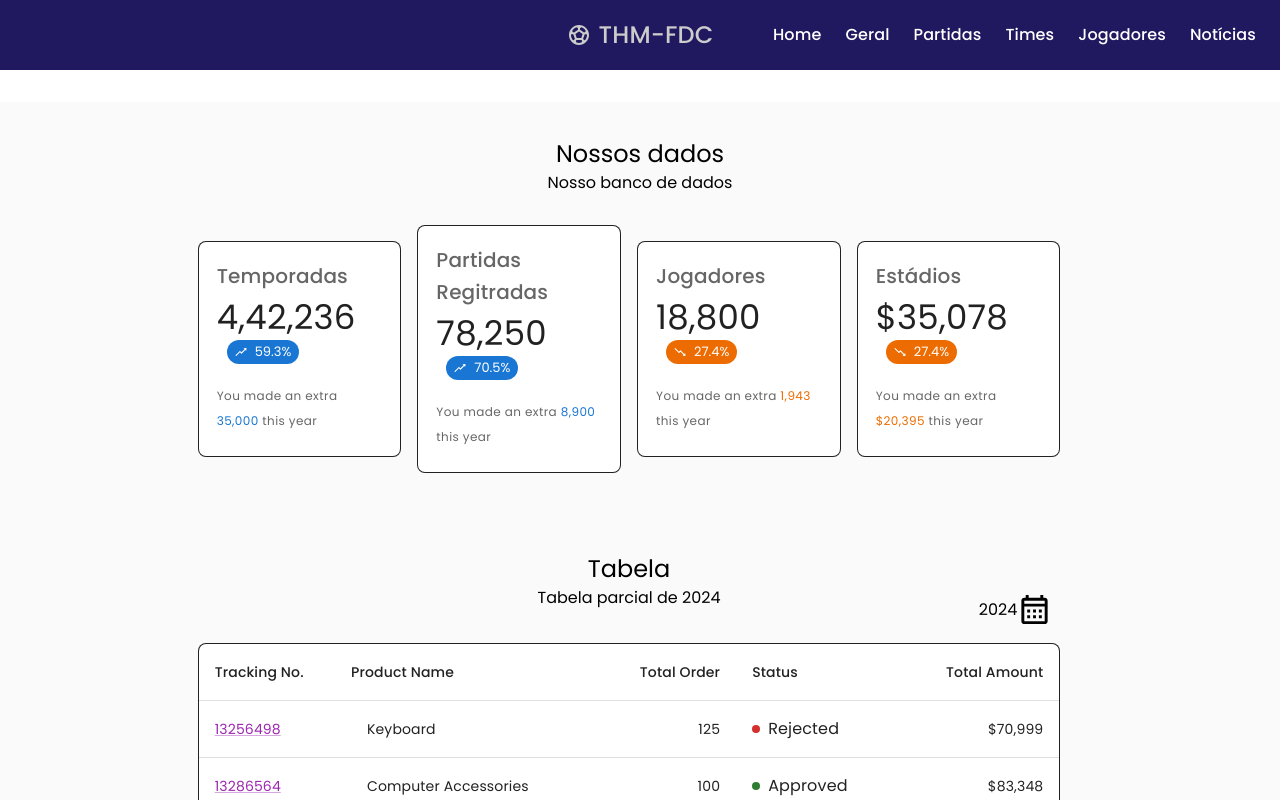
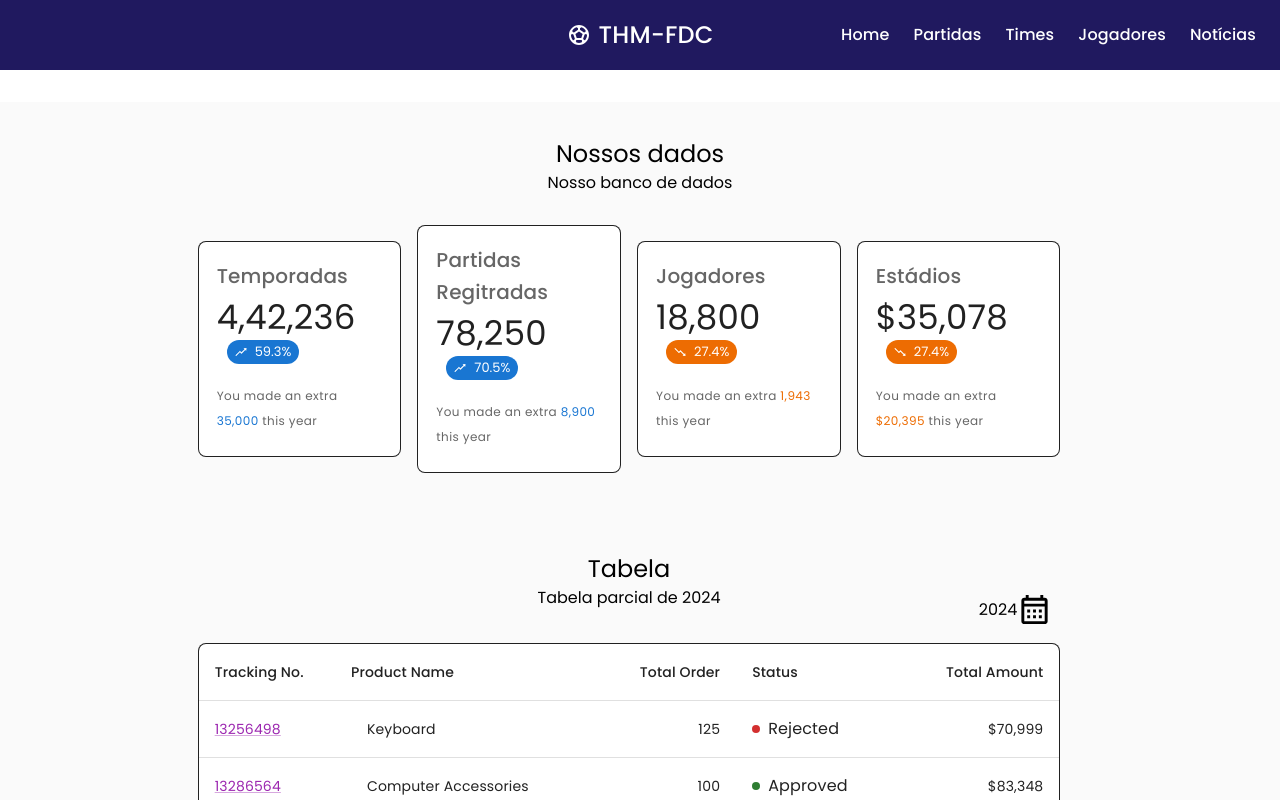
Before and after one commit to giovananog/Football-Data-Collector, a React (Create React App) app in the folder frontend/thm-fdc/: page /geral in a window 1280 px wide. Shown: the top 800 px of the page. Built offline with nearby package versions, Linux system fonts and the light colour scheme.

Commit message:
feat: remove general link on header

```diff
--- a/frontend/thm-fdc/src/components/header/Header.jsx
+++ b/frontend/thm-fdc/src/components/header/Header.jsx
@@ -13,8 +13,8 @@ const rightLink = {
 
 function AppAppBar() {
   return (
-    <div sx={{ color: '#ccc'}}>
-      <AppBar position="fixed" sx={{ color: '#ccc'}}>
+    <div>
+      <AppBar position="fixed" sx={{ backgroundColor: '#20195f' }}>
         <Toolbar sx={{ justifyContent: 'space-between'}}>
           <Box sx={{ flex: 1 }} />
           <SportsSoccerIcon sx={{ display: { xs: 'none', md: 'flex' }, mr: 1 }} />
@@ -40,15 +40,7 @@ function AppAppBar() {
             <Link
               variant="h6"
               underline="none"
-              href="/geral"
-              sx={{ ...rightLink }}
-            >
-              {'Geral'}
-            </Link>
-            <Link
-              variant="h6"
-              underline="none"
-              href="/campeonatos"
+              href="/campeonatos/a/partidas"
               sx={{ ...rightLink }}
             >
               {'Partidas'}
```
